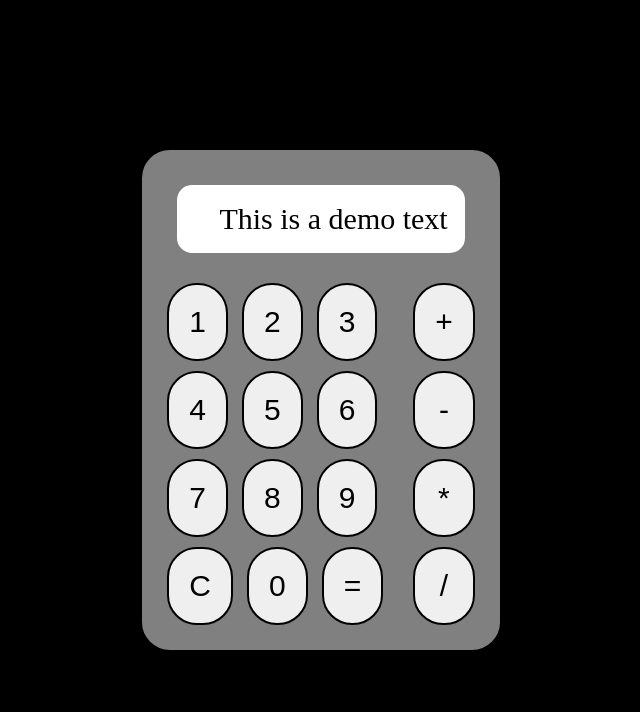
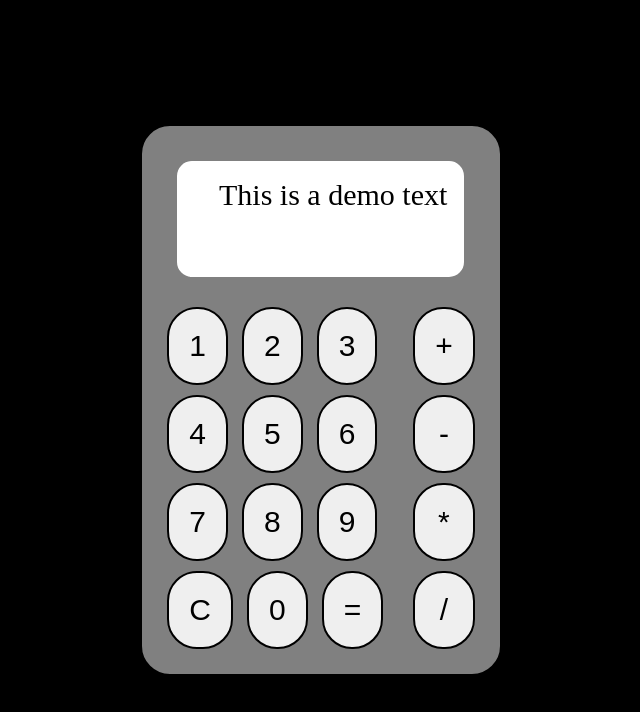
Before and after one commit to kprmr/web-calculator, a plain HTML site: page index.html in a window 1280 px wide. Shown: the whole page, without its empty margins (319-959 px from the left). Drawn offline with Linux system fonts and the light colour scheme.

Commit message:
Added height and width to div class=screen

```diff
--- a/style.css
+++ b/style.css
@@ -40,6 +40,8 @@ button {
     background-color: white;
     text-align: right;
     font-size: 30px;
+    width: 287px;
+    height: 116px;
 }
 
 /* This if for keypad which contains left=numbers and right=operators */
```
